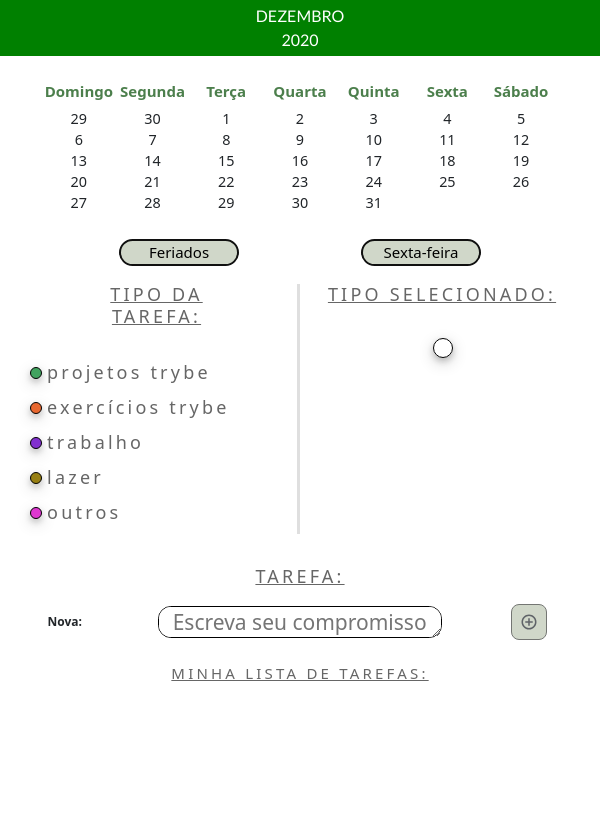
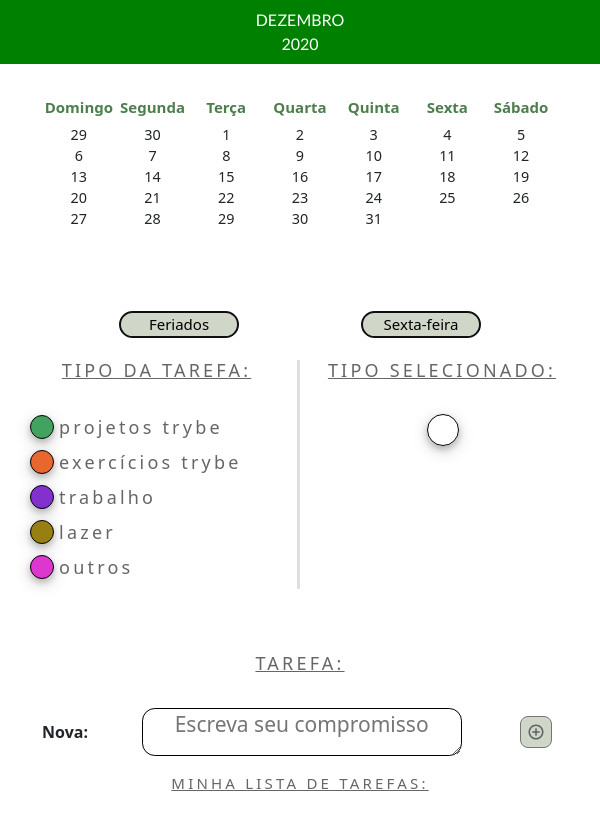
Before and after one commit to raisamrs/tryber-calendar, a website: page src/index.html in a window 600 px wide. Drawn offline with nearby package versions, Linux system fonts and the light colour scheme.

Commit message:
style: ajustes gerais na responsividade

```diff
--- a/src/mediaQueryMd.css
+++ b/src/mediaQueryMd.css
@@ -17,6 +17,10 @@
   #selected-type:hover {
     width: 5.3vw;
     height: 5.3vw;
+  }
+
+  #task-input {
+    width: 30rem;
   }
 
   .buttons-container {
--- a/src/mediaQuerySm.css
+++ b/src/mediaQuerySm.css
@@ -4,14 +4,23 @@
     height: 7vh;
   }
 
+  #appointment-title {
+    margin: 2rem 0;
+  }
+
+  #month , #year {
+    font-size: 1rem;
+  }
+
   #task-input {
-    font-size: 2.4vw;
-    max-height: 4vh;
-    width: 50%;
+    font-size: 1rem;
+    min-height: 2rem;
+    max-height: 3rem;
+    width: 20rem;
   }
 
   #task-input:placeholder {
-    font-size: 2vw;
+    font-size: 1rem;
   }
 
   .buttons-container button {
@@ -23,26 +32,23 @@
   }
 
   .buttons-container {
-    margin-top: 0.5vh;
-    height: 4vh;
+    margin: 1rem 0;
+    height: 2.5rem;
   }
 
-  #month , #year {
-    font-size: 1rem;
-  }
 
   .calendar-container {
-    margin-top: 2vh;
-    height: 20vh;
+    height: 12rem;
+    margin: 1.5rem 0;
   }
 
   .check-button , .delete-button , #btn-add {
     border-radius: 1vh;
     display: flex;
     justify-content: center;
-    height: 6vw;
+    height: 2rem;
     margin: 1vw;
-    width: 6vw;
+    width: 2rem;
   }
 
   .check-button img , .delete-button img , #btn-add img {
@@ -80,22 +86,26 @@
   }
 
   .my-tasks div div , #selected-type {
-    height: 1.5vh;
-    width: 1.5vh;
+    height: 1.5rem;
+    width: 1.5rem;
   }
 
   .month-container {
-    padding: 0.5vh;
+    height: 4rem;
+    padding: 0.5rem;
   }
 
-  .task:active , #selected-type {
-    height: 2.5vh;
-    width: 2.5vh;
+  .task-input {
+    font-size: 1rem;
   }
 
   .task:hover , #selected-type {
-    height: 2.5vh;
-    width: 2.5vh;
+    height: 2rem;
+    width: 2rem;
+  }
+
+  .task-list-container {
+    margin-top: 3rem;
   }
 
   .title-type-tasks h3 , #appointment-title , #costum-h4 {
@@ -107,7 +117,7 @@
     align-items: center;
     display: flex;
     justify-content: center;
-    width: 60%;
+    width: 100%;
   }
 
   .type-tasks-container {
--- a/src/mediaQueryXl.css
+++ b/src/mediaQueryXl.css
@@ -46,7 +46,7 @@
   }
 
   .my-tasks {
-    margin: 0 2vw;
+    margin-left: 4vw;
     width: 80%;
   }
 
```
